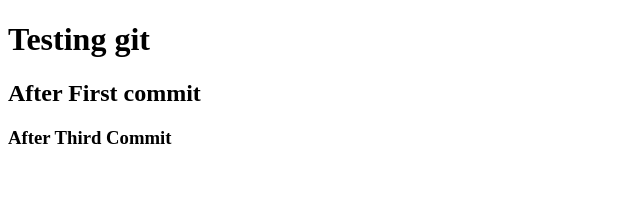
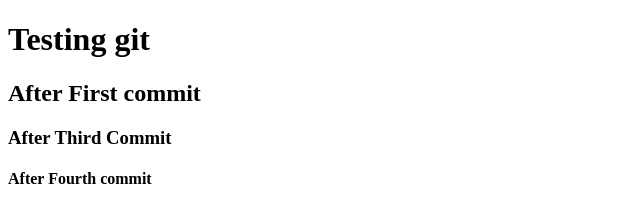
Before and after one commit to HareeshPilli/git-test, a plain HTML site: page index.html in a window 1280 px wide. Shown: the whole page, without its empty margins (0-640 px from the left). Drawn offline with Linux system fonts and the light colour scheme.

Commit message:
fourth commit

```diff
--- a/index.html
+++ b/index.html
@@ -1,9 +1,13 @@
 <!DOCTYPE html>
 <html>
+
 <head></head>
+
 <body>
     <h1>Testing git</h1>
     <h2>After First commit</h2>
     <h3>After Third Commit</h3>
+    <h4>After Fourth commit</h4>
 </body>
+
 </html>
```
Lines whose indentation alone changed are shown as unchanged.
